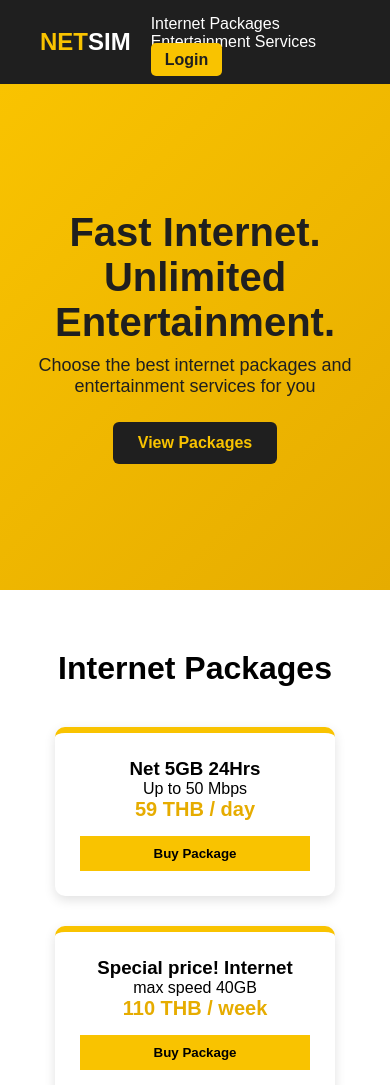
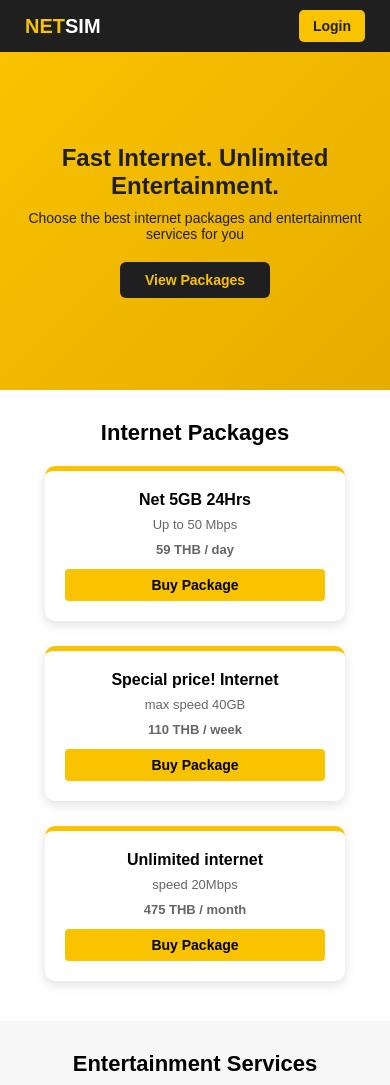
Before and after one commit to ratchaanonbank-web/netsim-web, a website: page index.html in a window 390 px wide. Shown: the top 1085 px of the page. Drawn offline with Linux system fonts and the light colour scheme.

Commit message:
style.css

```diff
--- a/style.css
+++ b/style.css
@@ -190,3 +190,87 @@ html, body {
     padding: 15px;
     margin-top: auto;
 }
+/* ===== ปรับแต่งให้เว็บดูเล็กลงและกระชับ (Compact Design) ===== */
+
+/* 1. ปรับ Navbar ให้เล็กลง */
+.navbar {
+    padding: 10px 25px; /* ลดความหนาของแถบเมนู */
+}
+.logo { font-size: 20px; }
+.navbar nav a { font-size: 14px; margin-left: 15px; }
+
+/* 2. ปรับ Hero Section ให้ไม่สูงเกินไป */
+.hero {
+    min-height: 40vh; /* ลดความสูงลงจาก 60vh */
+    padding: 30px 20px;
+}
+.hero h1 { font-size: 24px; }
+.hero p { font-size: 14px; margin-bottom: 20px; }
+.hero-btn { padding: 10px 25px; font-size: 14px; }
+
+/* 3. ปรับขนาด Section และหัวข้อ */
+.section {
+    padding: 30px 15px; /* ลดพื้นที่ว่างบน-ล่าง */
+}
+.section h2 {
+    font-size: 22px;
+    margin-bottom: 20px;
+}
+
+/* 4. ปรับ Card ให้เล็กลงและดูสะอาดตา */
+.card-container {
+    gap: 15px; /* ลดระยะห่างระหว่างการ์ด */
+}
+
+.card {
+    padding: 20px;
+    border-radius: 10px;
+    border-top: 5px solid #f9c300; /* ลดความหนาเส้นขอบบน */
+}
+
+.card h3 {
+    font-size: 16px; /* หัวข้อเล็กลง */
+    margin-bottom: 8px;
+}
+
+.card p {
+    font-size: 13px; /* เนื้อหาเล็กลง */
+    color: #666;
+}
+
+.price {
+    font-size: 18px; /* ขนาดราคาที่พอดี */
+    margin-top: 10px;
+}
+
+.card button {
+    margin-top: 12px;
+    padding: 8px;
+    font-size: 14px;
+    border-radius: 4px; /* เพิ่มความโค้งให้ปุ่มนิดหน่อย */
+}
+
+/* 5. Responsive สำหรับมือถือ (ทำให้การ์ดเล็กลงอีก) */
+@media (max-width: 768px) {
+    .card-container {
+        display: grid;
+        grid-template-columns: 1fr; /* เรียงเดี่ยว */
+        justify-items: center;
+    }
+
+    .card {
+        width: 100%;
+        max-width: 300px; /* จำกัดความกว้างการ์ดไม่ให้ใหญ่เกินไปบนมือถือ */
+        margin-bottom: 10px;
+    }
+
+    .navbar nav {
+        display: flex;
+        gap: 5px;
+    }
+
+    /* ซ่อนเมนูบางส่วนบนมือถือเพื่อให้ดูไม่รก */
+    .navbar nav a:not(.login-btn) {
+        display: none;
+    }
+}
```
